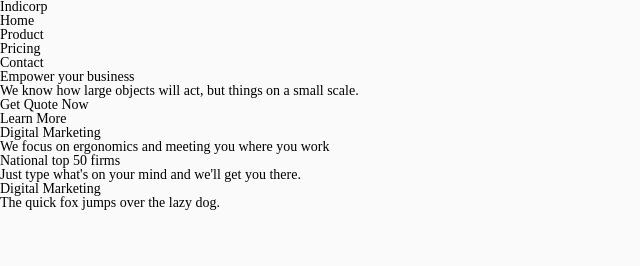
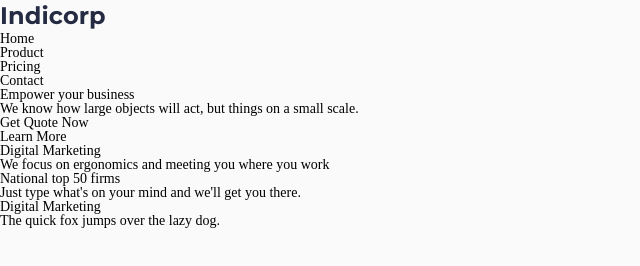
Before and after one commit to O-Julia-O/course-html-css, a plain HTML site: page homework1/index.html in a window 1280 px wide. Shown: the whole page, without its empty margins (0-640 px from the left). Drawn offline with Linux system fonts and the light colour scheme.

Commit message:
Added class to div with our logo and created font styles for LOGO.

```diff
--- a/homework1/css/styles.css
+++ b/homework1/css/styles.css
@@ -1,3 +1,16 @@
+@import url('https://fonts.googleapis.com/css2?family=Montserrat:wght@100;500;700&display=swap');
+
+/*
+=====================================
+    FONTS
+=====================================
+*/
+
+/* @font-face {
+    font-family: 'Montserrat';
+    src: url('fonts/Montserrat-Regul')
+} */
+
 /*
 =====================================
     HEADER
@@ -10,3 +23,18 @@
     height: 924px;
     max-width: 1440px;
 }
+
+.logo {
+    width: 106px;
+    height: 32px;
+}
+
+.logo h3 {
+    font-family: 'Montserrat';
+    font-style: normal;
+    font-weight: bold;
+    font-size: 24px;
+    line-height: 32px;
+    letter-spacing: 0.1px;
+    color: #252B42;
+}
--- a/homework1/index.html
+++ b/homework1/index.html
@@ -11,7 +11,9 @@
     <!-- Header -->
     <header class="header">
         <!-- Logo -->
-        <div>Indicorp</div>
+        <div class="logo">
+            <h3>Indicorp</h3>
+        </div>
 
         <!-- navigation -->
         <nav>
```
